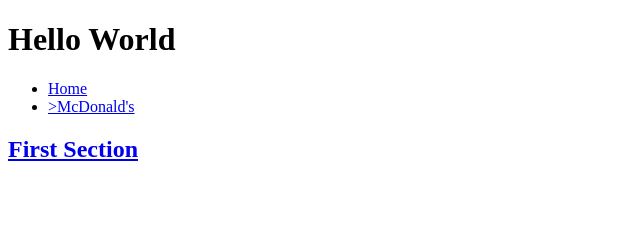
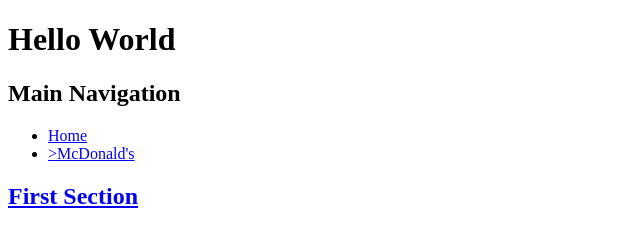
Before and after one commit to Lilli4nW/french-fry, a plain HTML site: page index.html in a window 1280 px wide. Shown: the whole page, without its empty margins (0-640 px from the left). Drawn offline with Linux system fonts and the light colour scheme.

Commit message:
Update index.html

```diff
--- a/index.html
+++ b/index.html
@@ -10,6 +10,7 @@
         <h1>Hello World</h1>
     </header>
     <nav>
+        <h2>Main Navigation</h2>
         <ul>
             <li><a href="index.html">Home</a></li>
             <li><a href="mcdonalds.html">>McDonald's</a</li>
```
